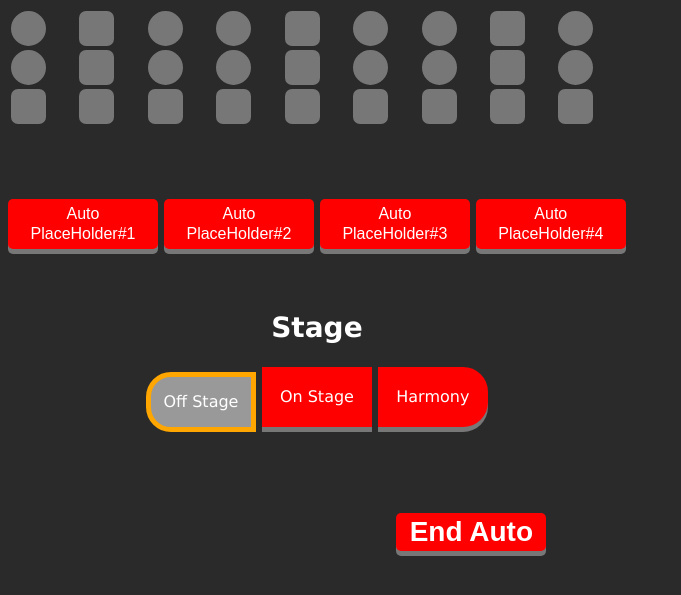
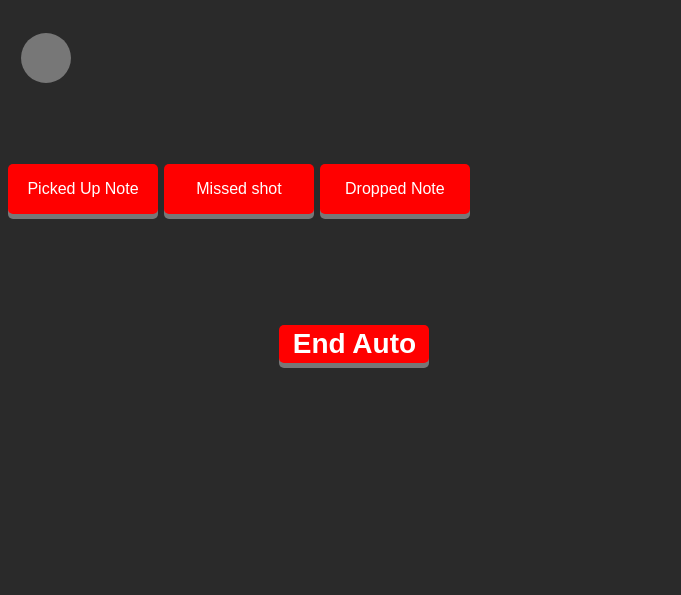
Before and after one commit to cavineers/ScoutingApp2024, a Flask app: page /scout.html in a window 1280 px wide. Shown: the top 595 px of the page, without its empty margins (0-681 px from the left). Run offline with Flask 3, Linux system fonts and the light colour scheme.

Commit message:
changed generic variables to be relevant to 2024

```diff
--- a/static/2024/css/scout.css
+++ b/static/2024/css/scout.css
@@ -1,64 +1,8 @@
-/* Unselected node color: #777 */
 
 .table {
     height: 100px;
     width: 100%;
     margin-left: 0%;
-}
-
-.node-note {
-    height: 35px;
-    width: 35px;
-    background-color: #777;
-    border-color: #777;
-    padding: 11%;
-    border-radius: 100%;
-    border-style: double;
-    align-items: center;
-}
-
-.node-object2 {
-    height: 35px;
-    width: 35px;
-    background-color: #777;
-    border-color: #777;
-    padding: 11%;
-    border-radius: 20%;
-    border-style: double;
-    align-items: center;
-}
-
-.node-object2_button {
-    height: 100px;
-    width: 100px;
-    background-color: #777;
-    border-color: #777;
-    padding: 11%;
-    margin: 23%;
-    border-radius: 20%;
-    align-items: center;
-}
-
-.node-note_button {
-    height: 100px;
-    width: 100px;
-    margin-left: 23%;
-    margin-top: 23%;
-    background-color: #777;
-    border-color: #777;
-    padding: 11%;
-    border-radius: 100%;
-    align-items: center;
-}
-
-.node-both {
-    height: 35px;
-    width: 35px;
-    background-color: #777;
-    padding: 11%;
-    border-radius: 20%;
-    border-style: none;
-    align-items: center;
 }
 
 .button_red {
--- a/static/2024/js/next.js
+++ b/static/2024/js/next.js
@@ -1,7 +1,3 @@
-import("./prematch.js");
-import("./scout.js");
-import("./result.js");
-
 window.addEventListener("load", async () => {
 
     if(document.getElementById("submitForm") != null) {
@@ -50,13 +46,6 @@ window.addEventListener("load", async () => {
         endAutoButton.addEventListener("click", (ev) => {
             if(ev.button != 0)
                 return;
-            const stageOff = document.getElementById("stageOffAuto");
-            const stageOn = document.getElementById("stageOnAuto");
-            const stageHarmony = document.getElementById("stageHarmonyAuto");
-            const state = stageHarmony.checked ? stageHarmony.value :
-                      stageOn.checked ? stageOn.value :
-                      stageOff.value;
-            localStorage.setItem(AUTO_STAGE_STORAGE, JSON.stringify(state))
             localStorage.setItem(END_AUTO_STORAGE, JSON.stringify(getUTCNow()));
 
             //end auto button
@@ -68,20 +57,13 @@ window.addEventListener("load", async () => {
         nextButton2.addEventListener("click", (ev) => {
             if (ev.button != 0)
                 return;
-            const stageOff = document.getElementById("stageOff");
-            const stageOn = document.getElementById("stageOn");
-            const stageHarmony = document.getElementById("stageHarmony");
-            const state = stageHarmony.checked ? stageHarmony.value :
-                      stageOn.checked ? stageHarmony.value :
-                      stageOff.value;
             //save
-            localStorage.setItem(STAGE_STORAGE, JSON.stringify(state));
             //redundant save
-            localStorage.setItem(SCORE_GRID_STORAGE, JSON.stringify(scoreNodes));
-            localStorage.setItem(ACTION1, JSON.stringify(action1));
-            localStorage.setItem(ACTION2, JSON.stringify(action2));
-            localStorage.setItem(ACTION3, JSON.stringify(action3));
-            localStorage.setItem(ACTION4, JSON.stringify(action4));
+//          localStorage.setItem(SCORE_GRID_STORAGE, JSON.stringify(scoreNotes));
+            localStorage.setItem(PICK_UP, JSON.stringify(pickUps));
+            localStorage.setItem(MISS, JSON.stringify(misses));
+            localStorage.setItem(DROP, JSON.stringify(drops));
+            localStorage.setItem(DEFENSE, JSON.stringify(defenses));
 
             //go to result.html
             window.location.href = "/result.html";
--- a/static/2024/js/prematch.js
+++ b/static/2024/js/prematch.js
@@ -1,32 +1,23 @@
 let objectLayout = [null, null, null];
-const objectOrder = ["note", "object2", null];
+const objectOrder = ["note"];
 
 const UNSELECTED_COLOR = "#777";
 const NOTE_COLOR = "#ff0";
 const NOTE_BORDER_COLOR = "#cc0";
-const OBJECT2_COLOR = "#b0f";
-const OBJECT2_BORDER_COLOR = "#80c";
 
 window.addEventListener("load", () => {
-    let buttons = document.getElementsByClassName("node-both");
-    for (let i = 0; i<buttons.length; i++) {
-        buttons[i].addEventListener("click", (ev) => {
+    let button = document.getElementsByClassName("note-button");
+    for (let i = 0; i<button.length; i++) {
+        button[i].addEventListener("click", (ev) => {
             if (ev.button!=0) return;
             objectLayout[i] = objectOrder[(objectOrder.indexOf(objectLayout[i])+1)%objectOrder.length];
-            switch(objectLayout[i]) {
-                case "note":
-                    buttons[i].style.background = NOTE_COLOR;
-                    buttons[i].style.borderColor = NOTE_BORDER_COLOR;
-                    break;
-                case "object2":
-                    buttons[i].style.background = OBJECT2_COLOR;
-                    buttons[i].style.borderColor = OBJECT2_BORDER_COLOR;
-                    break;
-                default:
-                    buttons[i].style.background = UNSELECTED_COLOR;
-                    buttons[i].style.borderColor = UNSELECTED_COLOR;
-                    break;
-            }
+                if(objectLayout != null) {
+                    button[i].style.background = NOTE_COLOR;
+                    button[i].style.borderColor = NOTE_BORDER_COLOR;
+                } else {
+                    button[i].style.background = UNSELECTED_COLOR;
+                    button[i].style.borderColor = UNSELECTED_COLOR;
+                }
         });
     }
 });
--- a/static/2024/js/result.js
+++ b/static/2024/js/result.js
@@ -8,12 +8,10 @@ function collectData() {
     contents["roboPos"] = JSON.parse(localStorage.getItem("roboPos"));
     contents["objectLayout"] = JSON.parse(localStorage.getItem("objectLayout"));
     //get scout data
-    //scoreGrid: just array of ScoreNode.history    =   [ScoreNode, ScoreNode, ...] -> [ScoreNode.history, ...]
-    contents["scoreGrid"] = trimScoreGrid(JSON.parse(localStorage.getItem("scoreGrid")));
-    contents["pickUps"] = JSON.parse(localStorage.getItem("pickUps"));
-    contents["shelfPickUps"] = JSON.parse(localStorage.getItem("shelfPickUps"));
-    contents["objectDrops"] = JSON.parse(localStorage.getItem("objectDrops"));
-    contents["defenses"] = JSON.parse(localStorage.getItem("defenses"));
+    contents["pick up"] = JSON.parse(localStorage.getItem("pick up"));
+    contents["miss"] = JSON.parse(localStorage.getItem("miss"));
+    contents["drop"] = JSON.parse(localStorage.getItem("drop"));
+    contents["defense"] = JSON.parse(localStorage.getItem("defense"));
     contents["autoStageState"] = JSON.parse(localStorage.getItem("autoStageState"));
     contents["stageState"] = JSON.parse(localStorage.getItem("stageState"));
     contents["endAuto"] = JSON.parse(localStorage.getItem("endAuto"));
@@ -24,10 +22,10 @@ function collectData() {
     return JSON.stringify(contents);
 }
 
-/** @param {Array.<ScoreNode>} array */
+/** @param {Array.<ScoreNote>} array */
 function trimScoreGrid(array) {
     if (array==null || !array) return [];
-    const histories = array.map((scoreNode) => scoreNode.history);
+    const histories = array.map((scoreNote) => scoreNote.history);
     console.log(histories);
     let rtv = {};
     //store only the indexes that have values
--- a/static/2024/js/scout.js
+++ b/static/2024/js/scout.js
@@ -1,129 +1,101 @@
-/** @type {Array.<ScoreNode>} */
-let scoreNodes = [];
+/** @type {Array.<ScoreNote>} */
+let scoreNotes = [];
 /** @type {Array.<number>} */
-let actions1 = []
+let pickUps = []
 /** @type {Array.<number>} */
-let actions2 = [];
+let misses = [];
 /** @type {Array.<number>} */
-let actions3 = [];
+let drops = [];
 /** @type {Array.<number>} */
-let actions4 = [];
+let defenses = [];
 
 
-const SCORE_GRID_STORAGE = "scoreGrid";
-const ACTION1 = "action1"; // actions 1
-const ACTION2 = "action2"; // actions 2
-const ACTION3 = "action3"; // actions 3
-const ACTION4 = "action4"; // action 4
-const STAGE_STORAGE = "chargeState";
-const AUTO_STAGE_STORAGE = "autoStageState";
+const PICK_UP = "pickUps"; // picks up note
+const MISS = "misses"; // misses with note
+const DROP = "drops"; // drops note
+const DEFENSE = "defenses"; // blocks and steals
 const END_AUTO_STORAGE = "endAuto";
-const AUTO_ACTION4 = "autoAction4"; // auto 4
 
-const NodeType = {
-    Note: "note",
-    Object2: "object2",
-    Both: "both"
-};
-
-const GamePiece = {
-    Note: "note",
-    Object2: "object2"
-};
+const NOTE = "note";
 
 const UNSELECTED_COLOR = "#777";
 const NOTE_COLOR = "#ff0";
 const NOTE_BORDER_COLOR = "#cc0";
-const OBJECT2_COLOR = "#b0f";
-const OBJECT2_BORDER_COLOR = "#80c";
 
 function getUTCNow() {
     let d = new Date();
     return d.getTime() + d.getTimezoneOffset()*60000; //60000 ms in 1 minute
 }
 
-class ScoreNode {
+class ScoreNote {
 
     /**
      *
      * @param {Element} element Element to check the classList of.
-     * @returns {string|null} The node type, or null if could not be determined.
+     * @returns {string|null} The note object, or null if could not be determined.
      */
 
-    static nodeTypeFromClass(element) {
-        return element.classList.contains("node-note") ? NodeType.Note : element.classList.contains("node-object2") ? NodeType.Object2 : element.classList.contains("node-both") ? NodeType.Both : null;
+    static noteTypeFromClass(element) {
+        return element.classList.contains("note-button");
     }
 
     /**
      *
      * @param {Element} element
-     * @param {string} type Type of score node.
-     * @param {string|null} gamePiece Game piece that is in the node.
+     * @param {string} type Type of score note.
+     * @param {string|null} note Game piece that is in the note.
      * @param {object} history
      */
 
-    constructor(element, type, gamePiece, history) {
+    constructor(element, type, note, history) {
         this.element = element;
-        this.type = !type ? ScoreNode.nodeTypeFromClass(element) : type;
-        this.gamePiece = Object.values(GamePiece).includes(gamePiece) ? gamePiece : null;
+        this.type = !type ? ScoreNote.noteTypeFromClass(element) : type;
+        this.note = Object.values(NOTE).includes(note) ? note : null;
         this.history = history?history:{};
     }
 
     /**
-     * Set the Score Node's Game Piece
-     * @param {string|null} gamePiece
+     * Set the Score Note's Game Piece
+     * @param {string|null} note
      */
-    setGamePiece(gamePiece) {
-        this.gamePiece = gamePiece;
-        this.history[getUTCNow()] = Object.values(GamePiece).includes(gamePiece) ? gamePiece : null;
-        if (gamePiece==GamePiece.Note) {
+    setNote(note) {
+        this.note = note;
+        this.history[getUTCNow()] = Object.values(NOTE).includes(note) ? note : null;
+        if (note==NOTE) {
             this.element.style.background = NOTE_COLOR;
             this.element.style.borderColor = NOTE_BORDER_COLOR;
-        }
-        else if (gamePiece==GamePiece.Object2) {
-            this.element.style.background = OBJECT2_COLOR;
-            this.element.style.borderColor = OBJECT2_BORDER_COLOR;
-        }
-        else {
+        } else {
             this.element.style.background = UNSELECTED_COLOR;
             this.element.style.borderColor = UNSELECTED_COLOR;
         }
-        localStorage.setItem(SCORE_GRID_STORAGE, JSON.stringify(scoreNodes));
     }
 }
 
 
 window.addEventListener("load", () => {
-    const selections = document.querySelectorAll(".node-note, .node-object2, .node-both");
+    const selections = document.querySelectorAll(".note-button");
     selections.forEach((selection) => {
-        let node = new ScoreNode(selection);
-        scoreNodes.push(node);
-        setNodeClick(node);
+        let notes = new ScoreNote(selection);
+        scoreNotes.push(notes);
+        setNoteClick(notes);
     });
 
     //track button press times
-    const action1 = document.getElementById("action1");
-    const action2 = document.getElementById("action2");
-    const action3 = document.getElementById("action3");
-    const action4 = document.getElementById("action4");
-    const autoAction1 = document.getElementById("auto_action1");
-    const autoAction2 = document.getElementById("auto_action2");
-    const autoAction3 = document.getElementById("auto_action3");
-    const autoAction4 = document.getElementById("auto_action4");
-    if (!localStorage.getItem(AUTO_ACTION4))
-        localStorage.setItem(AUTO_ACTION4, "null");
+    const pickUp = document.getElementById("pickUp");
+    const miss = document.getElementById("miss");
+    const drop = document.getElementById("drop");
+    const defense = document.getElementById("defense");
+    const autoPickUp = document.getElementById("autoPickUp");
+    const autoMiss = document.getElementById("autoMiss");
+    const autoDrop = document.getElementById("autoDrop");
 
-    setMarkTime(action1, ACTION1, actions1);
-    setMarkTime(action2, ACTION2, actions2);
-    setMarkTime(action3, ACTION3, actions3);
-    setMarkTime(action4, ACTION4, actions4);
-    setMarkTime(autoAction1, ACTION1, actions1);
-    setMarkTime(autoAction2, ACTION2, actions2);
-    setMarkTime(autoAction3, ACTION3, actions3);
-    autoAction4.addEventListener("click", (ev)=>{
-        if (ev.button!=0) return;
-        localStorage.setItem(AUTO_ACTION4, getUTCNow());
-    })
+    setMarkTime(pickUp, PICK_UP, pickUps);
+    setMarkTime(miss, MISS, misses);
+    setMarkTime(drop, DROP, drops);
+    setMarkTime(defense, DEFENSE, defenses);
+    setMarkTime(autoPickUp, PICK_UP, pickUps);
+    setMarkTime(autoMiss, MISS, misses);
+    setMarkTime(autoDrop, DROP, drops);
 });
 
 function setMarkTime(element, storageKey, array) {
@@ -138,75 +110,25 @@ function setMarkTime(element, storageKey, array) {
 
 /**
  *
- * @param {number} col The column that the score node is on (start at 0)
- * @param {number} row The row that the score node is on (start at 0)
- * @returns {number} The index in the list scoreNodes that the scoreNode in the specified column and row is at.
+ * @param {number} col The column that the score note is on (start at 0)
+ * @param {number} row The row that the score note is on (start at 0)
+ * @returns {number} The index in the list scoreNotes that the scoreNote in the specified column and row is at.
  */
 function coordinatesToIndex(col, row) {
     return row*9+col;
 }
 
 /**
- * @param {ScoreNode} scoreNode
+ * @param {ScoreNote} scoreNote
  */
-function setNodeClick(scoreNode) {
-    scoreNode.element.addEventListener("click", (e) => {
-        switch(scoreNode.type) {
-            case NodeType.Note:
-                if (scoreNode.gamePiece == null)
-                    scoreNode.setGamePiece(GamePiece.Note);
+function setNoteClick(scoreNote) {
+    scoreNote.element.addEventListener("click", (e) => {
+                if (scoreNote.note == null)
+                    scoreNote.setNote(NOTE);
                 else
-                    scoreNode.setGamePiece(null);
-                break;
-            case NodeType.Object2:
-                if (scoreNode.gamePiece == null)
-                    scoreNode.setGamePiece(GamePiece.Object2);
-                else
-                    scoreNode.setGamePiece(null);
-                break;
-            case NodeType.Both:
-                //define popup menu, get menu element
-                if (scoreNode.gamePiece == null) {
-                    let menuContainer = addMenu(null, "50%", "fit-content");
-                    let menu = menuContainer.children[1];
-                    menu.style.alignItems = "center";
-
-                    //define button
-                    let noteButton = document.createElement("button");
-                    //set button style
-                    noteButton.classList.add("node-note_button");
-                    noteButton.style.background = NOTE_COLOR;
-                    noteButton.style.borderColor = NOTE_BORDER_COLOR;
-                    //set button click event
-                    noteButton.addEventListener("click", (ev) => {
-                        if (ev.button != 0)
-                            return;
-                        scoreNode.setGamePiece(GamePiece.Note);
-                        menuContainer.remove();
-                    });
-
-                    //define button
-                    let object2Button = document.createElement("button")
-                    //set button style
-                    object2Button.classList.add("node-object2_button");
-                    object2Button.style.background = OBJECT2_COLOR;
-                    object2Button.style.borderColor = OBJECT2_BORDER_COLOR;
-                    object2Button.addEventListener("click", (ev) => {
-                        if (ev.button != 0)
-                            return;
-                        scoreNode.setGamePiece(GamePiece.Object2);
-                        menuContainer.remove();
-                    });
-
-                    menu.appendChild(noteButton);
-                    menu.appendChild(object2Button);
-                }
-                else
-                    scoreNode.setGamePiece(null);
-                break;
-        }
-    });
-}
+                    scoreNote.setNote(null);
+                });
+    }
 
 let autoState = true;
 
--- a/static/common/commons.css
+++ b/static/common/commons.css
@@ -69,3 +69,15 @@
   opacity: 1;
   right: 0;
 }
+
+.note-button {
+  height: 50px;
+  width: 50px;
+  margin: 10px;
+  background-color: #777;
+  border: none;
+  padding: 10px;
+  border-radius: 100%;
+  align-items: center;
+}
+.start label input:checked ~ span.note-button{background-color: rgb(255, 149, 0);}
--- a/templates/scout.html
+++ b/templates/scout.html
@@ -14,69 +14,21 @@
     <table class="table">
         <tbody>
             <tr>
-                <td><button class="node-note"></button></td>
-                <td><button class="node-object2"></button></td>
-                <td><button class="node-note"></button></td>
-                <td><button class="node-note"></button></td>
-                <td><button class="node-object2"></button></td>
-                <td><button class="node-note"></button></td>
-                <td><button class="node-note"></button></td>
-                <td><button class="node-object2"></button></td>
-                <td><button class="node-note"></button></td>
-            </tr>
-            <tr>
-                <td><button class="node-note"></button></td>
-                <td><button class="node-object2"></button></td>
-                <td><button class="node-note"></button></td>
-                <td><button class="node-note"></button></td>
-                <td><button class="node-object2"></button></td>
-                <td><button class="node-note"></button></td>
-                <td><button class="node-note"></button></td>
-                <td><button class="node-object2"></button></td>
-                <td><button class="node-note"></button></td>
-            </tr>
-            <tr>
-                <td><button class="node-both"></button></td>
-                <td><button class="node-both"></button></td>
-                <td><button class="node-both"></button></td>
-                <td><button class="node-both"></button></td>
-                <td><button class="node-both"></button></td>
-                <td><button class="node-both"></button></td>
-                <td><button class="node-both"></button></td>
-                <td><button class="node-both"></button></td>
-                <td><button class="node-both"></button></td>
+                <td><button class="note-button"></button></td>
             </tr>
         </tbody>
     </table>
     <div class="auto" style="margin-top: 10%; width: 100%; text-align: center;">
         <label>
-            <button class="button_red" id="auto_action1">Auto PlaceHolder#1</button>
+            <button class="button_red" id="autoPickUp">Picked Up Note</button>
         </label>
         <label>
-            <button class="button_red" id="auto_action2">Auto PlaceHolder#2</button>
+            <button class="button_red" id="autoMiss">Missed shot</button>
         </label>
         <label>
-            <button class="button_red" id="auto_action3">Auto PlaceHolder#3</button>
-        </label>
-        <label>
-            <button class="button_red" id="auto_action4">Auto PlaceHolder#4</button>
+            <button class="button_red" id="autoDrop">Dropped Note</button>
         </label>
         <div style="margin-top: 10%; width: 100%; text-align: center;">
-            <div class="stage">
-                <h2>Stage</h2>
-                <label>
-                    <input type="radio" id="stageOffAuto" name="stageAuto" value="off" checked>
-                    <span class="left">Off Stage</span>
-                </label>
-                <label>
-                    <input type="radio" id="stageOnAuto" name="stageAuto" value="on">
-                    <span class="mid">On Stage</span>
-                </label>
-                <label>
-                    <input type="radio" id="stageHarmonyAuto" name="stageAuto" value="harmony">
-                    <span class="right">Harmony</span>
-                </label>
-            </div>
         </div>
         <div>
             <button class="next" id="endAuto">
@@ -86,16 +38,16 @@
     </div>
     <div class="tele" style="margin-top: 10%; width: 100%; text-align: center;">
         <label>
-            <button class="button_red" id="action1">PlaceHolder#1</button>
+            <button class="button_red" id="pickUp">Picked up Note</button>
         </label>
         <label>
-            <button class="button_red" id="action2">PlaceHolder#2</button>
+            <button class="button_red" id="miss">Missed Shot</button>
         </label>
         <label>
-            <button class="button_red" id="action3">PlaceHolder#3</button>
+            <button class="button_red" id="drop">Dropped Note</button>
         </label>
         <label>
-            <button class="button_red" id="action4">PlaceHolder#4</button>
+            <button class="button_red" id="defense">Defense</button>
         </label>
         <div style="margin-top: 10%; width: 100%; text-align: center;">
             <div class="stage">
```
Also changed, not shown: static/2024/css/prematch.css (+0 -34 lines), templates/prematch.html (+4 -29 lines).
